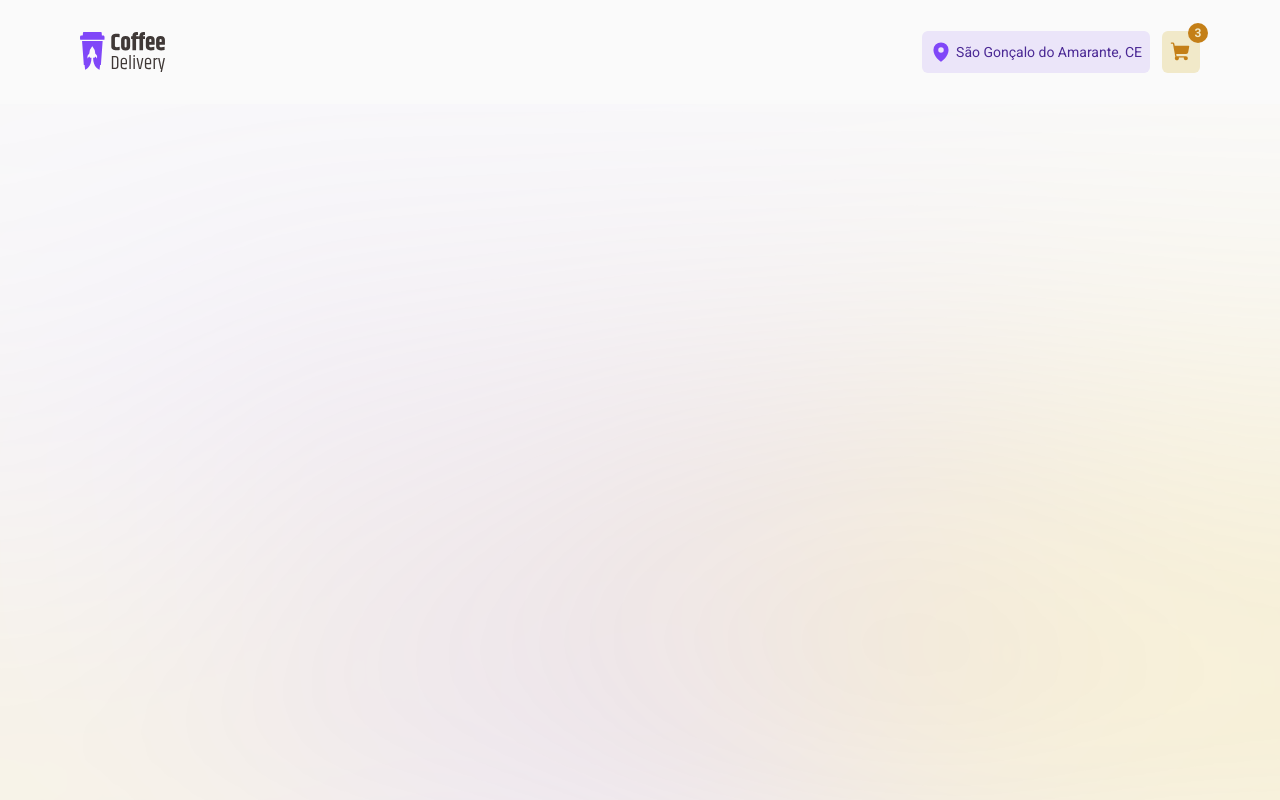
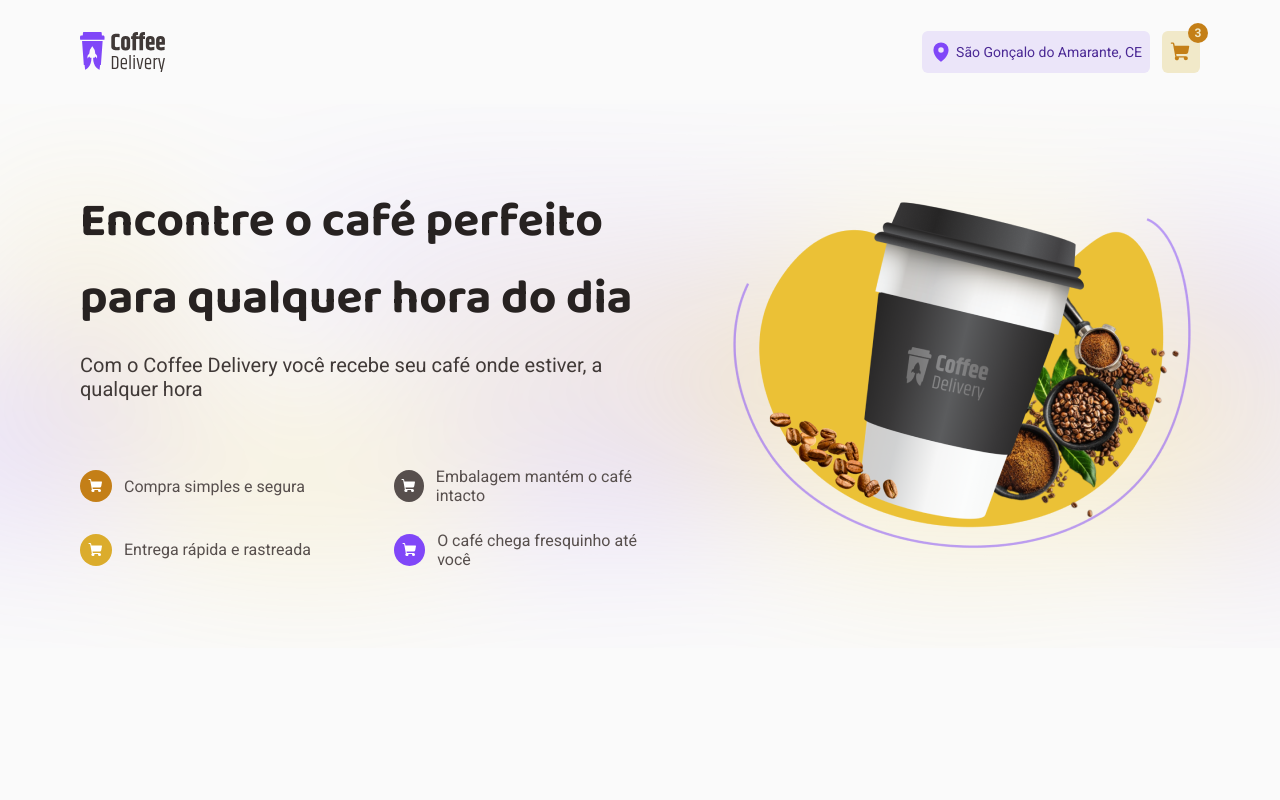
Before and after one commit to DanielFariias/coffee-delivery, a React (Vite) app: page / in a window 1280 px wide. Shown: the top 800 px of the page. Built offline with nearby package versions, Linux system fonts and the light colour scheme.

Commit message:
feat: :art: created intro banner

```diff
--- a/src/components/header/styles.ts
+++ b/src/components/header/styles.ts
@@ -6,6 +6,7 @@ export const Container = styled.header`
   display: flex;
   align-items: center;
   justify-content: space-between;
+  background-color: ${({ theme }) => theme.colors['base-background']};
 `
 
 export const Actions = styled.div`
--- a/src/pages/home/components/intro/index.tsx
+++ b/src/pages/home/components/intro/index.tsx
@@ -1,5 +1,63 @@
 import * as S from './styles'
+import introBanner from '../../../../assets/images/intro-banner.png'
+import { ShoppingCart } from 'phosphor-react'
 
 export function Intro() {
-  return <S.Container></S.Container>
+  return (
+    <S.Container>
+      <S.Content className="container">
+        <S.DescriptionSection>
+          <h1>Encontre o café perfeito para qualquer hora do dia</h1>
+          <p>
+            Com o Coffee Delivery você recebe seu café onde estiver, a qualquer
+            hora
+          </p>
+          <Highlights />
+        </S.DescriptionSection>
+        <img src={introBanner} alt="" />
+      </S.Content>
+    </S.Container>
+  )
 }
+
+const highlightsList = [
+  {
+    id: 1,
+    icon: <ShoppingCart size={16} weight="fill" />,
+    text: 'Compra simples e segura',
+    bgColor: 'product-yellow-dark',
+  },
+  {
+    id: 2,
+    icon: <ShoppingCart size={16} weight="fill" />,
+    text: 'Embalagem mantém o café intacto',
+    bgColor: 'base-text',
+  },
+  {
+    id: 1,
+    icon: <ShoppingCart size={16} weight="fill" />,
+    text: 'Entrega rápida e rastreada',
+    bgColor: 'product-yellow',
+  },
+  {
+    id: 1,
+    icon: <ShoppingCart size={16} weight="fill" />,
+    text: 'O café chega fresquinho até você',
+    bgColor: 'product-purple',
+  },
+] as const
+
+function Highlights() {
+  return (
+    <S.HighlightList>
+      {highlightsList.map((highlight) => (
+        <li key={highlight.id}>
+          <S.HighlightIcon bgColor={highlight.bgColor}>
+            {highlight.icon}
+          </S.HighlightIcon>
+          <span>{highlight.text}</span>
+        </li>
+      ))}
+    </S.HighlightList>
+  )
+}
--- a/src/pages/home/components/intro/styles.ts
+++ b/src/pages/home/components/intro/styles.ts
@@ -4,9 +4,83 @@ import introBackground from '../../../../assets/introBackgroud.svg'
 
 export const Container = styled.div`
   width: 100%;
-  height: 65rem;
+  height: 34rem;
   background: ${() => `url(${introBackground})`};
   background-size: cover;
   background-position: center;
   background-repeat: no-repeat;
+  background-color: ${({ theme }) => theme.colors['base-background']};
 `
+export const Content = styled.div`
+  display: flex;
+  justify-content: space-between;
+  align-items: center;
+  width: 80rem;
+  height: 34rem;
+
+  img {
+    width: 476px;
+    height: 360px;
+  }
+`
+
+export const DescriptionSection = styled.section`
+  width: 36.75rem;
+
+  h1 {
+    font-size: ${({ theme }) => theme.textSizes['title-xl']};
+    font-family: ${({ theme }) => theme.fonts.title};
+    color: ${({ theme }) => theme.colors['base-title']};
+  }
+
+  & > p {
+    margin-top: 1rem;
+
+    font-size: ${({ theme }) => theme.textSizes['text-regular-l']};
+    font-family: ${({ theme }) => theme.fonts.regular};
+    color: ${({ theme }) => theme.colors['base-subtitle']};
+  }
+`
+
+export const HighlightList = styled.ul`
+  margin-top: 4.125rem;
+
+  display: grid;
+  grid-template-columns: repeat(2, 1fr);
+  gap: 1.6rem 2.5rem;
+
+  li {
+    display: flex;
+    align-items: center;
+    gap: 0.75rem;
+    flex-wrap: nowrap;
+
+    span {
+      font-size: ${({ theme }) => theme.textSizes['text-regular-m']};
+      font-family: ${({ theme }) => theme.fonts.regular};
+      color: ${({ theme }) => theme.colors['base-text']};
+    }
+  }
+`
+
+type IHighlightIconColors =
+  | 'product-yellow-dark'
+  | 'base-text'
+  | 'product-yellow'
+  | 'product-purple'
+
+interface IHighlightIconProps {
+  bgColor: IHighlightIconColors
+}
+
+export const HighlightIcon = styled.div<IHighlightIconProps>`
+  height: 2rem;
+  width: 2rem;
+  background-color: ${({ theme, bgColor }) => theme.colors[bgColor]};
+
+  display: flex;
+  align-items: center;
+  justify-content: center;
+  color: ${({ theme }) => theme.colors['base-white']};
+  border-radius: 50%;
+`
```
Also changed, not shown: src/assets/images/intro-banner.png (added).
